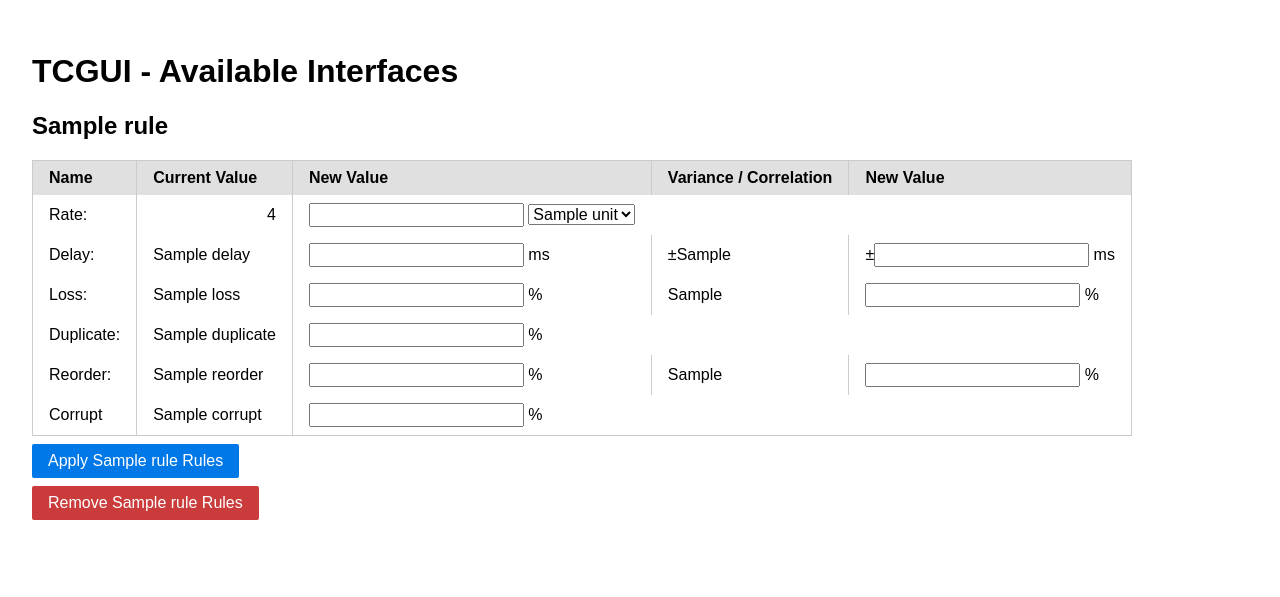
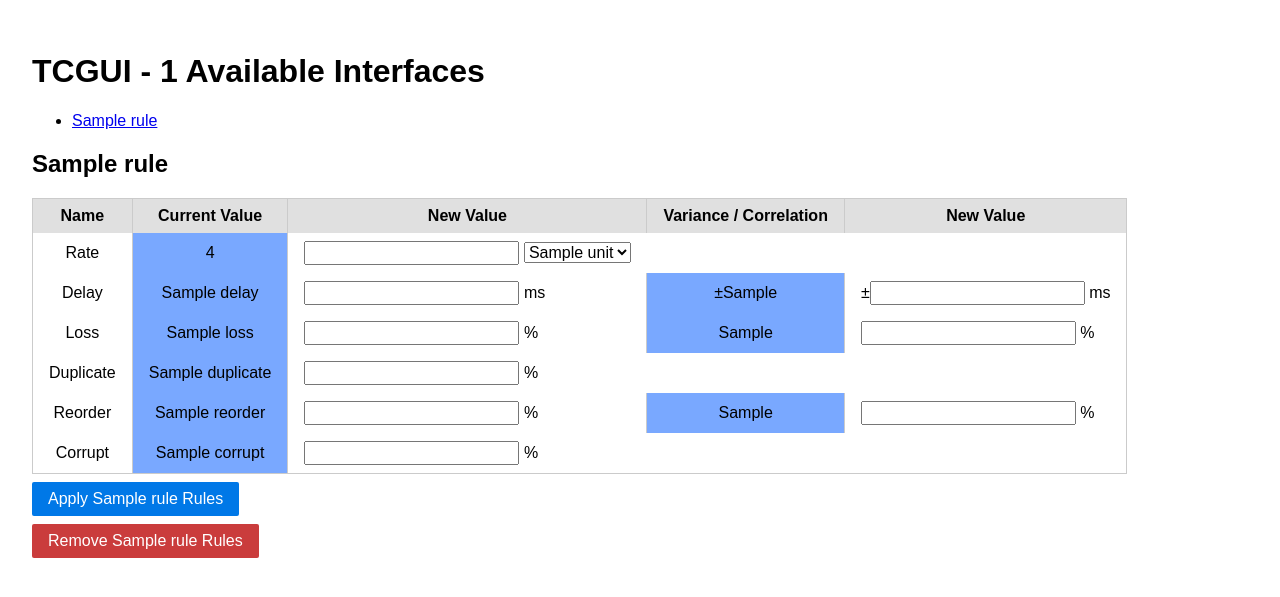
Before and after one commit to tum-lkn/tcgui, a Flask app: template templates/main.html in a window 1280 px wide. Shown: the top 597 px of the page. Run offline with Flask 2, Linux system fonts and the light colour scheme; the template is opened without the code that fills it: most values are stand-ins (such as "Sample title", 1, 10 or a date in 2020); parts of the project's set-up code (start-up, migrations or seed data) failed here and were passed over.

Commit message:
Finish css design.

```diff
--- a/templates/main.html
+++ b/templates/main.html
@@ -9,10 +9,15 @@
 <body>
 
 <div style="padding:2em;">
-    <h1>TCGUI - Available Interfaces</h1>
+    <h1>TCGUI - {{ rules|length }} Available Interfaces</h1>
+    <ul>
+        {% for rule in rules %}
+            <li><a href="#{{ rule['name'] }}">{{ rule['name'] }}</a></li>
+        {% endfor %}
+    </ul>
     {% for rule in rules %}
         <div>
-            <h2>{{ rule['name'] }}</h2>
+            <h2 id="{{ rule['name'] }}">{{ rule['name'] }}</h2>
             <form method="POST" action="{{ url_for('new_rule', interface=rule['name']) }}">
                 <table class="pure-table">
                     <thead>
@@ -26,9 +31,9 @@
                     </thead>
                     <tbody>
                     <tr>
-                        <td>Rate:</td>
-			            <td align="right">{{ rule['rate'] }}</td>
-                        <td align="left">
+                        <td>Rate</td>
+			            <td class="tcgui-value-cell">{{ rule['rate'] }}</td>
+                        <td class="tcgui-input-cell">
                             <input type="number" name="Rate" size="5">
                             <select name="rate_unit">
                                 {% for unit in units %}
@@ -38,35 +43,35 @@
                         </td>
                     </tr>
                     <tr>
-                        <td>Delay:</td>
-                        <td>{{ rule['delay'] }}</td>
-                        <td align="left"><input type="number" name="Delay" size="5"> ms</td>
-                        <td>±{{ rule['delayVariance'] }}</td>
-                        <td align="left">±<input type="number" name="DelayVariance" size="5"> ms</td>
+                        <td>Delay</td>
+                        <td class="tcgui-value-cell">{{ rule['delay'] }}</td>
+                        <td class="tcgui-input-cell"><input type="number" name="Delay" size="5"> ms</td>
+                        <td class="tcgui-value-cell">±{{ rule['delayVariance'] }}</td>
+                        <td class="tcgui-input-cell">±<input type="number" name="DelayVariance" size="5"> ms</td>
                     </tr>
                     <tr>
-                        <td>Loss:</td>
-                        <td>{{ rule['loss'] }}</td>
-                        <td align="left"><input type="number" name="Loss" size="5"> %</td>
-                        <td>{{ rule['lossCorrelation'] }}</td>
-                        <td align="left"> <input type="number" name="LossCorrelation" size="5"> %</td>
+                        <td>Loss</td>
+                        <td class="tcgui-value-cell">{{ rule['loss'] }}</td>
+                        <td class="tcgui-input-cell"><input type="number" name="Loss" size="5"> %</td>
+                        <td class="tcgui-value-cell">{{ rule['lossCorrelation'] }}</td>
+                        <td class="tcgui-input-cell"> <input type="number" name="LossCorrelation" size="5"> %</td>
                     </tr>
                     <tr>
-                        <td>Duplicate:</td>
-                        <td>{{ rule['duplicate'] }}</td>
-                        <td align="left"><input type="number" name="Duplicate" size="5"> %</td>
+                        <td>Duplicate</td>
+                        <td class="tcgui-value-cell">{{ rule['duplicate'] }}</td>
+                        <td class="tcgui-input-cell"><input type="number" name="Duplicate" size="5"> %</td>
                     </tr>
                     <tr>
-                        <td>Reorder:</td>
-                        <td>{{ rule['reorder'] }}</td>
-                        <td align="left"><input type="number" name="Reorder" size="5"> %</td>
-                        <td>{{ rule['reorderCorrelation'] }}</td>
-                        <td align="left"> <input type="number" name="ReorderCorrelation" size="5"> %</td>
+                        <td>Reorder</td>
+                        <td class="tcgui-value-cell">{{ rule['reorder'] }}</td>
+                        <td class="tcgui-input-cell"><input type="number" name="Reorder" size="5"> %</td>
+                        <td class="tcgui-value-cell">{{ rule['reorderCorrelation'] }}</td>
+                        <td class="tcgui-input-cell"> <input type="number" name="ReorderCorrelation" size="5"> %</td>
                     </tr>
                     <tr>
                         <td>Corrupt</td>
-                        <td>{{ rule['corrupt'] }}</td>
-                        <td align="left"><input type="number" name="Corrupt" size="5"> %</td>
+                        <td class="tcgui-value-cell">{{ rule['corrupt'] }}</td>
+                        <td class="tcgui-input-cell"><input type="number" name="Corrupt" size="5"> %</td>
                     </tr>
                 </tbody>
                 </table>
@@ -78,10 +83,26 @@
         </div>
     {% endfor %}
 </div>
+<script type="text/javascript">
+
+    var x = document.getElementsByClassName("tcgui-value-cell");
+    var i;
+    for (i = 0; i < x.length; i++) {
+        if(x[i].innerHTML.indexOf("None") === -1 ){
+            x[i].style.backgroundColor = "rgb(121, 168, 255)";
+        }
+
+    }
+</script>
 <style>
-    /* th,td { */
-        /* text-align: center; */
-    /* } */
+    th,td {
+        text-align: center;
+
+    }
+
+    .tcgui-input-cell {
+        text-align: left;
+    }
 
     .button-remove {
         color: white;
```
Also changed, not shown: tcgui.png.
